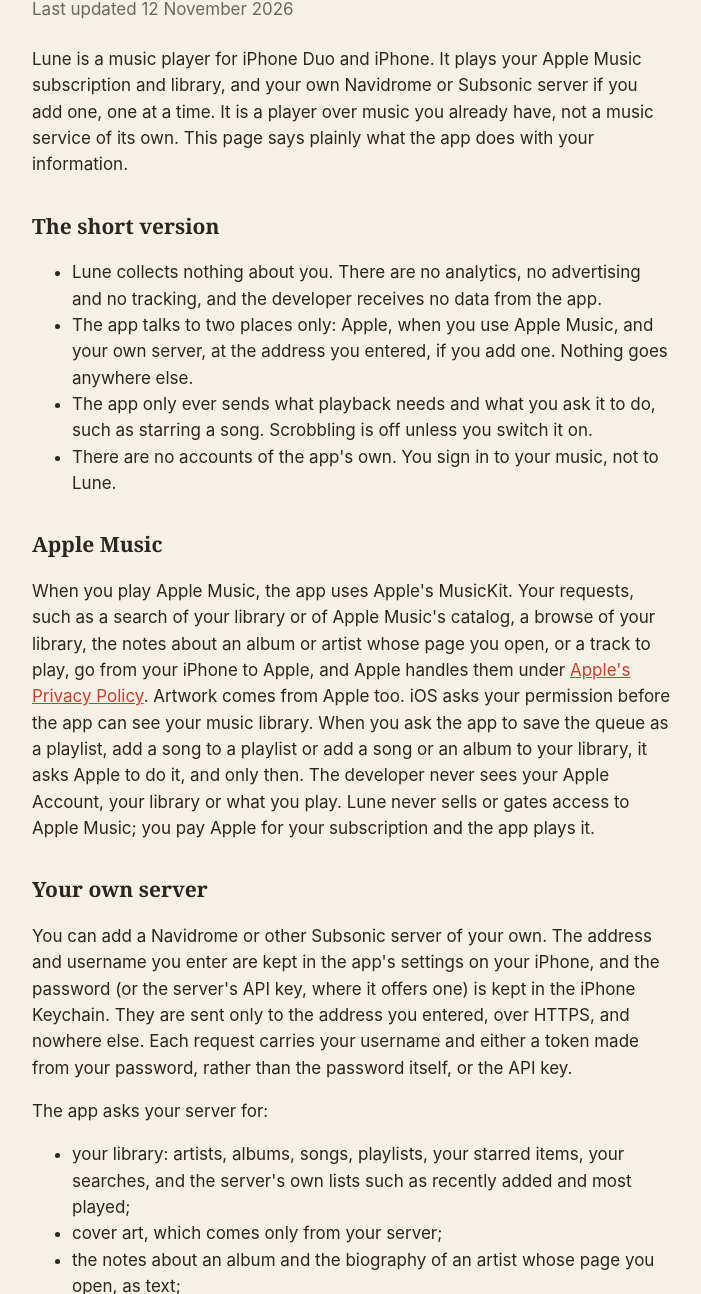
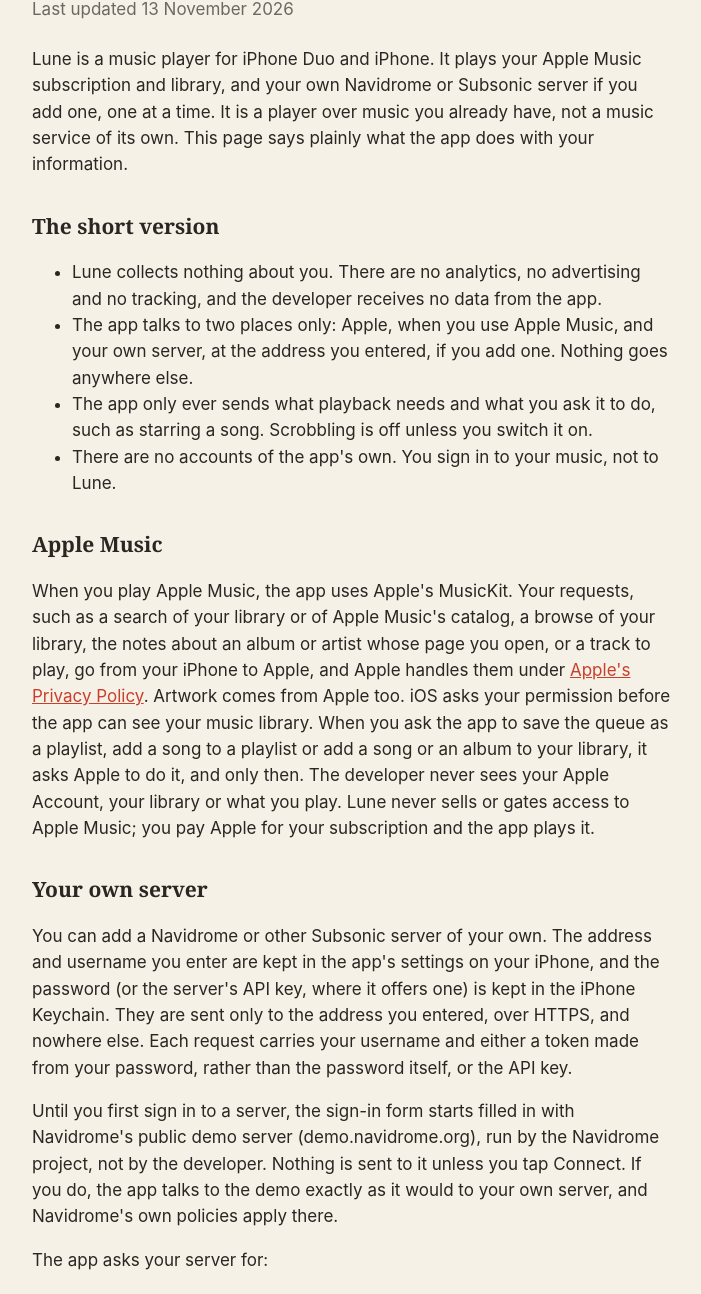
Before and after one commit to cmjarrett/orihon-site, a plain HTML site: page ixoon/privacy/index.html in a window 1280 px wide. Shown: the part 98-1392 px from the top of the page, without its empty margins (288-989 px from the left). Drawn offline with Linux system fonts and the light colour scheme.

Commit message:
Lune privacy page: the sign-in form starts with Navidrome's public demo
Pairs with cmjarrett/iXoon#255 (DEMO-1).

Co-Authored-By: Claude Opus 5.5 <noreply@anthropic.com>

```diff
--- a/ixoon/privacy/index.html
+++ b/ixoon/privacy/index.html
@@ -11,7 +11,7 @@
 <body>
 <main>
 <h1>Lune Privacy Policy</h1>
-<p class="date">Last updated 12 November 2026</p>
+<p class="date">Last updated 13 November 2026</p>
 
 <p>Lune is a music player for iPhone Duo and iPhone. It plays your Apple Music subscription and library, and your own Navidrome or Subsonic server if you add one, one at a time. It is a player over music you already have, not a music service of its own. This page says plainly what the app does with your information.</p>
 
@@ -29,6 +29,7 @@
 
 <h2>Your own server</h2>
 <p>You can add a Navidrome or other Subsonic server of your own. The address and username you enter are kept in the app's settings on your iPhone, and the password (or the server's API key, where it offers one) is kept in the iPhone Keychain. They are sent only to the address you entered, over HTTPS, and nowhere else. Each request carries your username and either a token made from your password, rather than the password itself, or the API key.</p>
+<p>Until you first sign in to a server, the sign-in form starts filled in with Navidrome's public demo server (demo.navidrome.org), run by the Navidrome project, not by the developer. Nothing is sent to it unless you tap Connect. If you do, the app talks to the demo exactly as it would to your own server, and Navidrome's own policies apply there.</p>
 <p>The app asks your server for:</p>
 <ul>
   <li>your library: artists, albums, songs, playlists, your starred items, your searches, and the server's own lists such as recently added and most played;</li>
```
